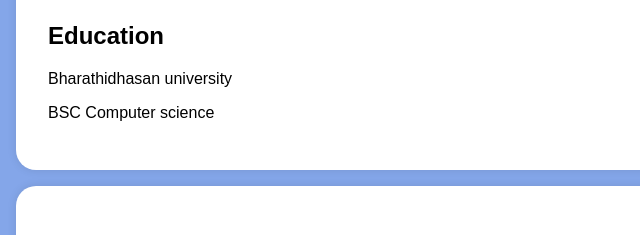
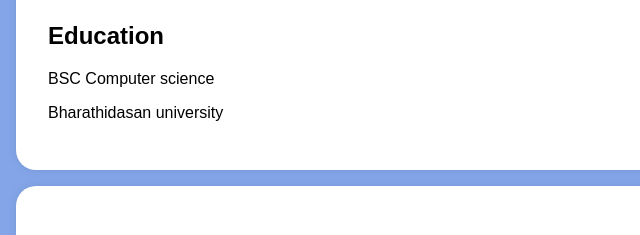
Before and after one commit to priya-3007-priya/Digital-portfolio-, a plain HTML site: page index.html in a window 1280 px wide. Shown: the part 512-747 px from the top of the page, 0-640 px from the left. Drawn offline with Linux system fonts and the light colour scheme.

Commit message:
Update index.html

```diff
--- a/index.html
+++ b/index.html
@@ -128,8 +128,8 @@
     <section id="education">
         <div class="section-content">
             <h2>Education</h2>
-            <p>Bharathidhasan university</p>
             <p>BSC Computer science</p>
+            <p>Bharathidasan university</p>
 
         </div>
     </section>
```
